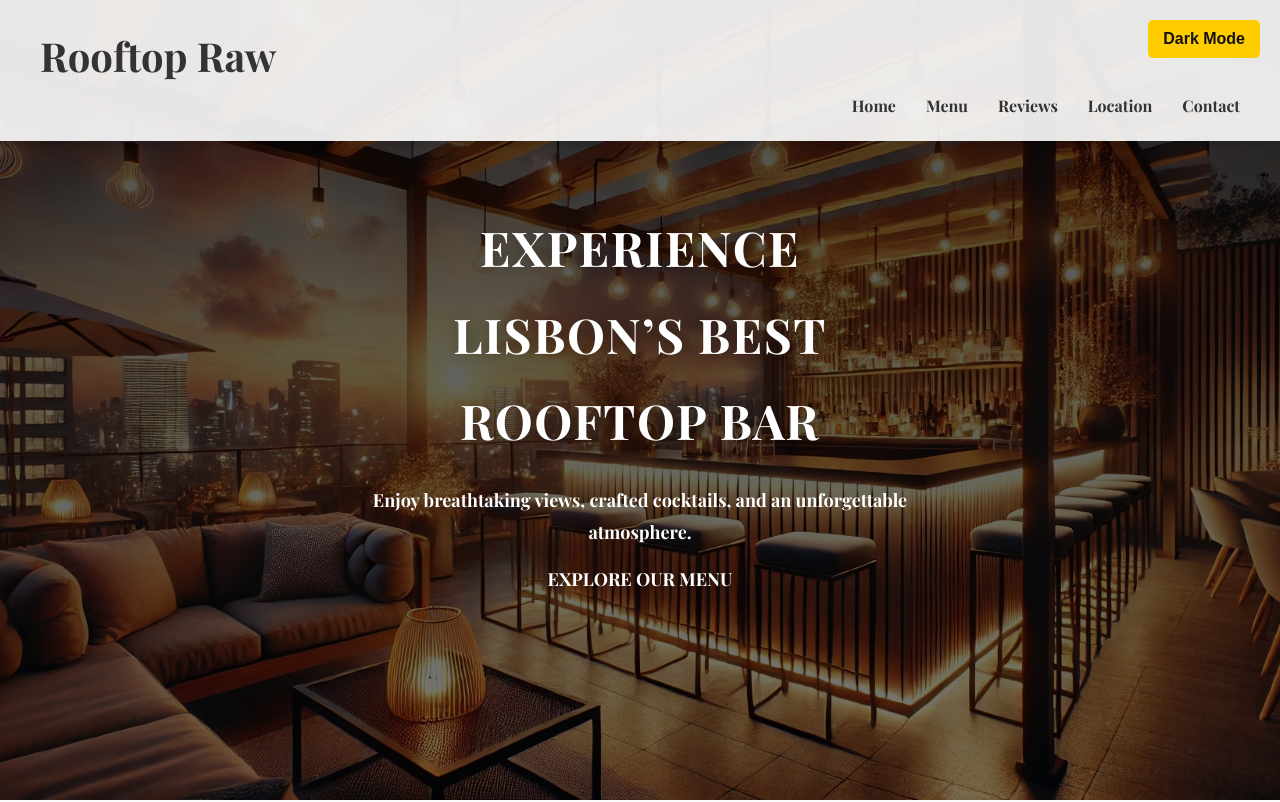
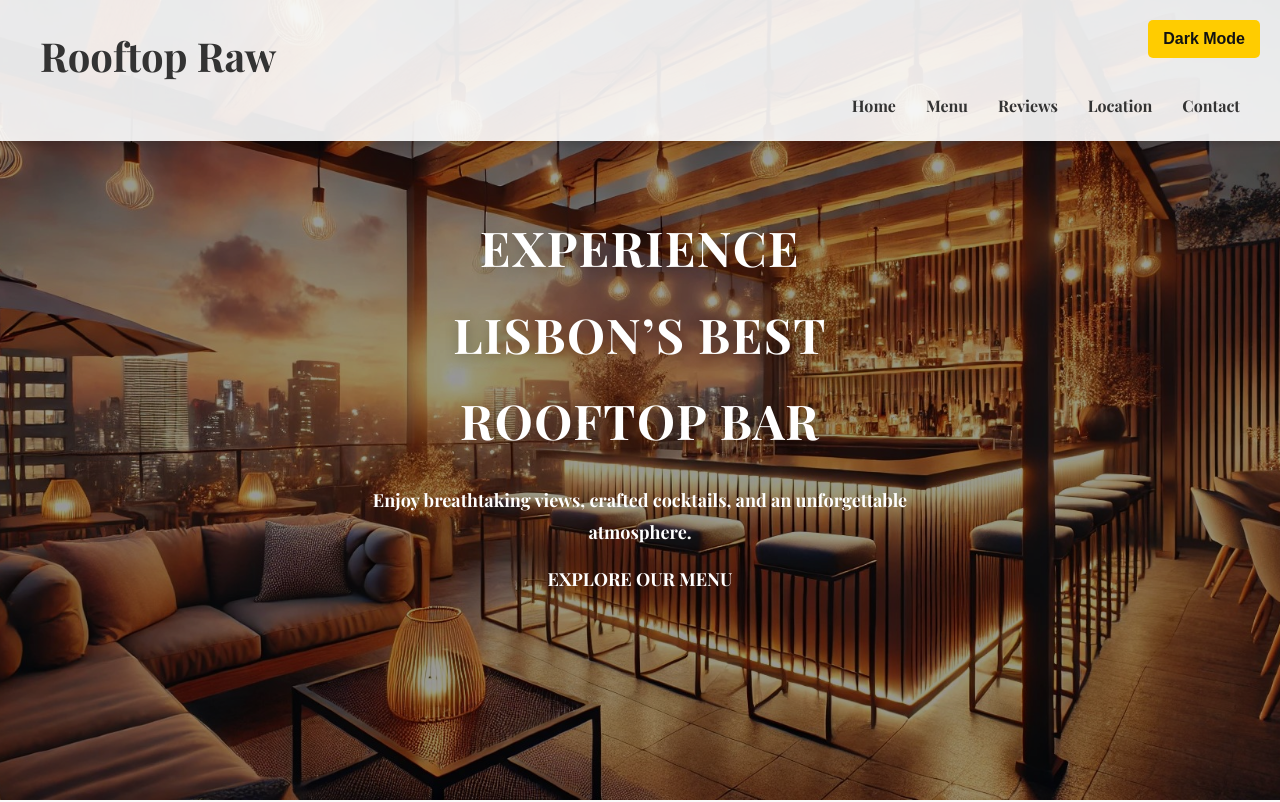
Before and after one commit to 13harmansingh/raw1, a plain HTML site: page index.html in a window 1280 px wide. Shown: the top 802 px of the page. Drawn offline with nearby package versions, Linux system fonts and the light colour scheme.

Commit message:
Update styles.css

```diff
--- a/styles.css
+++ b/styles.css
@@ -213,7 +213,7 @@ header nav ul.active li {
 
 /* Hero Section */
 .hero {
-  background: linear-gradient(to bottom, rgba(0, 0, 0, 0.5), rgba(0, 0, 0, 0.2)), url('img7.jpg') center/cover no-repeat;
+  background: url('img7.jpg') center/cover no-repeat;
   height: 100vh;
   color: white;
   display: flex;
```
